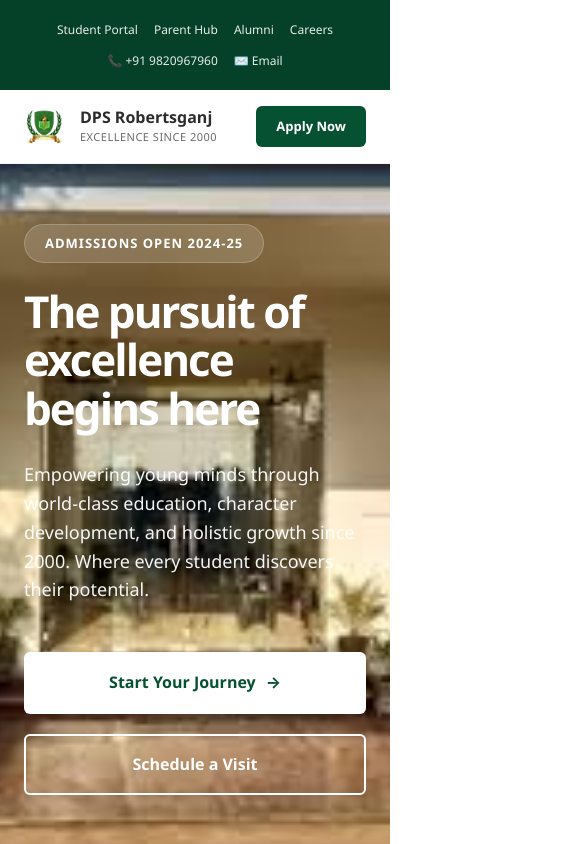
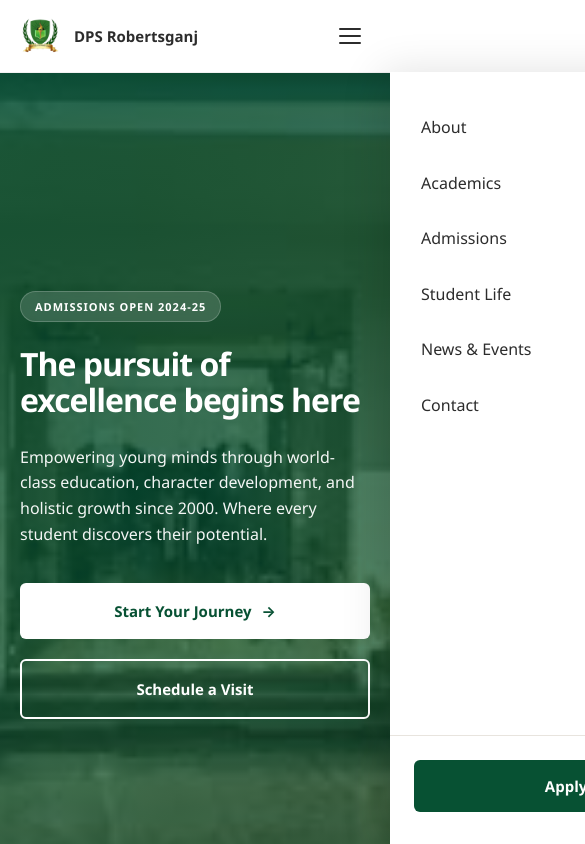
Before and after one commit to shagunverma-04/dpss-website, a React (Vite) app: page / in a window 390 px wide. Shown: the top 844 px of the page, 585 px wide, since content can reach past the window. Built offline with nearby package versions, Linux system fonts and the light colour scheme.

Commit message:
responsive-mobile

```diff
--- a/src/App.css
+++ b/src/App.css
@@ -62,16 +62,43 @@ body {
   margin: 0 auto 80px;
 }
 
+/* Tablet */
+@media (max-width: 1024px) {
+  .section-title {
+    font-size: 40px;
+  }
+
+  .section-header-center {
+    margin-bottom: 56px;
+  }
+}
+
+/* Mobile */
 @media (max-width: 768px) {
   .section-container {
-    padding: 0 24px;
+    padding: 0 20px;
   }
 
   .section-title {
-    font-size: 36px;
+    font-size: 30px;
+    letter-spacing: -0.5px;
   }
 
   .section-description {
-    font-size: 16px;
+    font-size: 15px;
+  }
+
+  .section-header-center {
+    margin-bottom: 40px;
   }
 }
+
+@media (max-width: 480px) {
+  .section-container {
+    padding: 0 16px;
+  }
+
+  .section-title {
+    font-size: 26px;
+  }
+}
--- a/src/components/Footer.css
+++ b/src/components/Footer.css
@@ -299,15 +299,23 @@
   }
 }
 
-@media (max-width: 768px) {
+@media (max-width: 860px) {
+  /* Stripe: scroll horizontally rather than wrap */
   .footer-top-stripe {
-    padding: 0 24px;
+    padding: 0;
     overflow-x: auto;
+    -webkit-overflow-scrolling: touch;
+    scrollbar-width: none;
+  }
+
+  .footer-top-stripe::-webkit-scrollbar {
+    display: none;
   }
 
   .footer-stripe-inner {
     justify-content: flex-start;
     min-width: max-content;
+    padding: 0 20px;
   }
 
   .footer-stripe-stat {
@@ -315,11 +323,17 @@
   }
 
   .stripe-num {
-    font-size: 24px;
+    font-size: 22px;
   }
 
+  .stripe-label {
+    font-size: 11px;
+  }
+}
+
+@media (max-width: 768px) {
   .footer-body {
-    padding: 60px 24px 48px;
+    padding: 56px 20px 44px;
   }
 
   .footer-grid {
@@ -328,12 +342,12 @@
   }
 
   .footer-bottom {
-    padding: 20px 24px;
+    padding: 20px;
   }
 
   .footer-bottom-inner {
     flex-direction: column;
-    gap: 10px;
+    gap: 8px;
     text-align: center;
   }
 
@@ -342,3 +356,17 @@
     flex-wrap: wrap;
   }
 }
+
+@media (max-width: 480px) {
+  .footer-logo-name {
+    font-size: 15px;
+  }
+
+  .footer-about-text {
+    font-size: 14px;
+  }
+
+  .footer-col-heading {
+    font-size: 12px;
+  }
+}
--- a/src/components/Header.css
+++ b/src/components/Header.css
@@ -1,37 +1,41 @@
+/* ===== Header ===== */
 .header {
   background: rgba(255, 255, 255, 0.98);
   backdrop-filter: blur(10px);
   position: sticky;
   top: 0;
   z-index: 1000;
-  border-bottom: 1px solid rgba(0,0,0,0.05);
-  transition: all 0.3s ease;
+  border-bottom: 1px solid rgba(0, 0, 0, 0.05);
+  transition: box-shadow 0.3s ease;
 }
 
 .header.scrolled {
-  box-shadow: 0 2px 20px rgba(0,0,0,0.08);
+  box-shadow: 0 2px 20px rgba(0, 0, 0, 0.08);
 }
 
 .header-container {
   max-width: 1400px;
   margin: 0 auto;
-  padding: 20px 40px;
+  padding: 0 40px;
+  height: 72px;
   display: flex;
   justify-content: space-between;
   align-items: center;
 }
 
+/* ===== Logo ===== */
 .logo {
   display: flex;
   align-items: center;
-  gap: 16px;
+  gap: 14px;
   text-decoration: none;
+  flex-shrink: 0;
 }
 
 .logo-mark {
-  width: 50px;
-  height: 50px;
-  border-radius: 12px;
+  width: 48px;
+  height: 48px;
+  border-radius: 10px;
   display: flex;
   align-items: center;
   justify-content: center;
@@ -50,7 +54,7 @@
 }
 
 .logo-name {
-  font-size: 18px;
+  font-size: 17px;
   font-weight: 700;
   color: var(--text-dark);
   line-height: 1.2;
@@ -63,9 +67,16 @@
   letter-spacing: 0.5px;
 }
 
+/* ===== Desktop nav ===== */
+.desktop-nav {
+  flex: 1;
+  display: flex;
+  justify-content: center;
+}
+
 .main-nav {
   display: flex;
-  gap: 40px;
+  gap: 36px;
   list-style: none;
   align-items: center;
 }
@@ -75,18 +86,37 @@
   color: var(--text-dark);
   font-weight: 500;
   font-size: 15px;
-  padding: 8px 0;
+  padding: 4px 0;
   display: block;
-  transition: color 0.3s;
+  transition: color 0.25s;
+  position: relative;
+}
+
+.main-nav > li > a::after {
+  content: '';
+  position: absolute;
+  bottom: -2px;
+  left: 0;
+  width: 0;
+  height: 2px;
+  background: var(--primary);
+  border-radius: 2px;
+  transition: width 0.25s ease;
+}
+
+.main-nav > li > a:hover::after,
+.main-nav > li > a.nav-active::after {
+  width: 100%;
 }
 
 .main-nav > li > a:hover,
 .main-nav > li > a.nav-active {
   color: var(--primary);
-  font-weight: 700;
+  font-weight: 600;
 }
 
-.header-cta {
+/* ===== Desktop CTA ===== */
+.desktop-cta {
   display: flex;
   gap: 16px;
   align-items: center;
@@ -95,12 +125,13 @@
 .btn-apply {
   background: var(--primary);
   color: white;
-  padding: 12px 28px;
+  padding: 11px 26px;
   border-radius: 6px;
   text-decoration: none;
   font-weight: 600;
   font-size: 14px;
-  transition: all 0.3s;
+  transition: background 0.25s, transform 0.2s, box-shadow 0.2s;
+  white-space: nowrap;
 }
 
 .btn-apply:hover {
@@ -109,27 +140,161 @@
   box-shadow: 0 4px 12px rgba(7, 81, 51, 0.3);
 }
 
-@media (max-width: 768px) {
+/* ===== Hamburger — hidden on desktop ===== */
+.hamburger {
+  display: none;
+  flex-direction: column;
+  justify-content: center;
+  align-items: center;
+  gap: 5px;
+  width: 40px;
+  height: 40px;
+  background: none;
+  border: none;
+  cursor: pointer;
+  padding: 6px;
+  border-radius: 8px;
+  transition: background 0.2s;
+  flex-shrink: 0;
+}
+
+.hamburger:hover {
+  background: var(--bg-light);
+}
+
+.hamburger span {
+  display: block;
+  width: 22px;
+  height: 2px;
+  background: var(--text-dark);
+  border-radius: 2px;
+  transition: transform 0.3s ease, opacity 0.3s ease, width 0.3s ease;
+  transform-origin: center;
+}
+
+/* Animate to X */
+.hamburger--open span:nth-child(1) {
+  transform: translateY(7px) rotate(45deg);
+}
+.hamburger--open span:nth-child(2) {
+  opacity: 0;
+  width: 0;
+}
+.hamburger--open span:nth-child(3) {
+  transform: translateY(-7px) rotate(-45deg);
+}
+
+/* ===== Mobile drawer ===== */
+.mobile-drawer {
+  position: fixed;
+  top: 72px;
+  right: 0;
+  width: 280px;
+  height: calc(100vh - 72px);
+  background: white;
+  z-index: 999;
+  display: flex;
+  flex-direction: column;
+  padding: 28px 0 32px;
+  transform: translateX(100%);
+  transition: transform 0.35s cubic-bezier(0.4, 0, 0.2, 1);
+  box-shadow: -8px 0 40px rgba(0, 0, 0, 0.12);
+  overflow-y: auto;
+}
+
+.mobile-drawer--open {
+  transform: translateX(0);
+}
+
+.mobile-nav {
+  list-style: none;
+  display: flex;
+  flex-direction: column;
+  flex: 1;
+}
+
+.mobile-nav li a {
+  display: block;
+  padding: 15px 28px;
+  font-size: 16px;
+  font-weight: 500;
+  color: var(--text-dark);
+  text-decoration: none;
+  border-left: 3px solid transparent;
+  transition: background 0.2s, color 0.2s, border-color 0.2s;
+}
+
+.mobile-nav li a:hover,
+.mobile-nav li a.nav-active {
+  background: var(--bg-light);
+  color: var(--primary);
+  border-left-color: var(--primary);
+}
+
+.mobile-drawer-footer {
+  padding: 0 24px;
+  padding-top: 24px;
+  border-top: 1px solid var(--border-light);
+}
+
+.btn-apply--mobile {
+  display: block;
+  text-align: center;
+  padding: 14px;
+  font-size: 15px;
+}
+
+/* ===== Backdrop ===== */
+.nav-backdrop {
+  position: fixed;
+  inset: 0;
+  top: 72px;
+  background: rgba(0, 0, 0, 0.4);
+  z-index: 998;
+  backdrop-filter: blur(2px);
+}
+
+/* ===== Responsive ===== */
+@media (max-width: 1024px) {
   .main-nav {
+    gap: 24px;
+  }
+
+  .main-nav > li > a {
+    font-size: 14px;
+  }
+}
+
+@media (max-width: 860px) {
+  .header-container {
+    padding: 0 20px;
+  }
+
+  .desktop-nav,
+  .desktop-cta {
     display: none;
   }
 
-  .header-container {
-    padding: 16px 24px;
+  .hamburger {
+    display: flex;
+  }
+}
+
+@media (max-width: 480px) {
+  .logo-name {
+    font-size: 15px;
+  }
+
+  .logo-tagline {
+    display: none;
   }
 
   .logo-mark {
     width: 40px;
     height: 40px;
-    font-size: 20px;
   }
 
-  .logo-name {
-    font-size: 16px;
-  }
-
-  .btn-apply {
-    padding: 10px 20px;
-    font-size: 13px;
+  .mobile-drawer {
+    width: 100%;
   }
 }
--- a/src/components/Header.jsx
+++ b/src/components/Header.jsx
@@ -3,15 +3,19 @@ import './Header.css';
 
 const Header = ({ currentPage, onNavigate }) => {
   const [scrolled, setScrolled] = useState(false);
+  const [menuOpen, setMenuOpen] = useState(false);
 
   useEffect(() => {
-    const handleScroll = () => {
-      setScrolled(window.scrollY > 50);
-    };
-
+    const handleScroll = () => setScrolled(window.scrollY > 50);
     window.addEventListener('scroll', handleScroll);
     return () => window.removeEventListener('scroll', handleScroll);
   }, []);
+
+  // Lock body scroll when mobile menu is open
+  useEffect(() => {
+    document.body.style.overflow = menuOpen ? 'hidden' : '';
+    return () => { document.body.style.overflow = ''; };
+  }, [menuOpen]);
 
   const navItems = [
     { text: 'About', page: 'home' },
@@ -19,37 +23,39 @@ const Header = ({ currentPage, onNavigate }) => {
     { text: 'Admissions', page: 'home' },
     { text: 'Student Life', page: 'home' },
     { text: 'News & Events', page: 'home' },
-    { text: 'Contact', page: 'home' }
+    { text: 'Contact', page: 'home' },
   ];
 
   const handleNav = (e, page) => {
     e.preventDefault();
     onNavigate(page);
+    setMenuOpen(false);
     window.scrollTo({ top: 0, behavior: 'smooth' });
   };
 
   return (
     <header className={`header ${scrolled ? 'scrolled' : ''}`}>
       <div className="header-container">
-        <a
-          href="#"
-          className="logo"
-          onClick={(e) => handleNav(e, 'home')}
-        >
-          <div className="logo-mark"><img src="/img/dpss-logo.png" alt="DPS Robertsganj" /></div>
+
+        {/* Logo */}
+        <a href="#" className="logo" onClick={(e) => handleNav(e, 'home')}>
+          <div className="logo-mark">
+            <img src="/img/dpss-logo.png" alt="DPS Robertsganj" />
+          </div>
           <div className="logo-text">
             <div className="logo-name">DPS Robertsganj</div>
             <div className="logo-tagline">Excellence Since 2000</div>
           </div>
         </a>
 
-        <nav>
+        {/* Desktop nav */}
+        <nav className="desktop-nav">
           <ul className="main-nav">
             {navItems.map((item, index) => (
               <li key={index}>
                 <a
                   href="#"
-                  className={currentPage === item.page && item.text === 'Academics' && currentPage === 'academics' ? 'nav-active' : ''}
+                  className={currentPage === 'academics' && item.page === 'academics' ? 'nav-active' : ''}
                   onClick={(e) => handleNav(e, item.page)}
                 >
                   {item.text}
@@ -59,10 +65,48 @@ const Header = ({ currentPage, onNavigate }) => {
           </ul>
         </nav>
 
-        <div className="header-cta">
+        {/* Desktop CTA */}
+        <div className="header-cta desktop-cta">
           <a href="#" className="btn-apply">Apply Now</a>
         </div>
+
+        {/* Hamburger button — mobile only */}
+        <button
+          className={`hamburger ${menuOpen ? 'hamburger--open' : ''}`}
+          onClick={() => setMenuOpen(!menuOpen)}
+          aria-label="Toggle menu"
+          aria-expanded={menuOpen}
+        >
+          <span />
+          <span />
+          <span />
+        </button>
       </div>
+
+      {/* Mobile drawer */}
+      <div className={`mobile-drawer ${menuOpen ? 'mobile-drawer--open' : ''}`}>
+        <ul className="mobile-nav">
+          {navItems.map((item, index) => (
+            <li key={index}>
+              <a
+                href="#"
+                className={currentPage === 'academics' && item.page === 'academics' ? 'nav-active' : ''}
+                onClick={(e) => handleNav(e, item.page)}
+              >
+                {item.text}
+              </a>
+            </li>
+          ))}
+        </ul>
+        <div className="mobile-drawer-footer">
+          <a href="#" className="btn-apply btn-apply--mobile" onClick={(e) => { e.preventDefault(); setMenuOpen(false); }}>
+            Apply Now
+          </a>
+        </div>
+      </div>
+
+      {/* Backdrop */}
+      {menuOpen && <div className="nav-backdrop" onClick={() => setMenuOpen(false)} />}
     </header>
   );
 };
--- a/src/components/Hero.css
+++ b/src/components/Hero.css
@@ -29,7 +29,7 @@
   width: 100%;
   height: 100%;
   background: linear-gradient(135deg, rgba(7, 81, 51, 0.85) 0%, rgba(7, 81, 51, 0.65) 100%);
-  z-index: 1.5;
+  z-index: 2;
 }
 
 .hero-content {
@@ -94,7 +94,7 @@
 
 .btn-hero-primary:hover {
   transform: translateY(-3px);
-  box-shadow: 0 12px 28px rgba(0,0,0,0.25);
+  box-shadow: 0 12px 28px rgba(0, 0, 0, 0.25);
 }
 
 .btn-hero-secondary {
@@ -114,22 +114,42 @@
   color: var(--primary);
 }
 
+/* Tablet */
+@media (max-width: 1024px) {
+  .hero-title {
+    font-size: 56px;
+  }
+
+  .hero-subtitle {
+    font-size: 20px;
+  }
+}
+
+/* Mobile */
 @media (max-width: 768px) {
   .hero {
     height: auto;
-    min-height: 500px;
+    min-height: 100svh;
+    padding-bottom: 60px;
   }
 
   .hero-content {
-    padding: 60px 24px;
+    padding: 80px 20px 0;
   }
 
   .hero-title {
-    font-size: 44px;
+    font-size: 38px;
+    letter-spacing: -1px;
   }
 
   .hero-subtitle {
-    font-size: 18px;
+    font-size: 16px;
+    margin-bottom: 36px;
+  }
+
+  .hero-badge {
+    font-size: 11px;
+    padding: 6px 14px;
   }
 
   .hero-actions {
@@ -141,5 +161,13 @@
   .btn-hero-secondary {
     text-align: center;
     justify-content: center;
+    padding: 16px 24px;
+    font-size: 15px;
   }
 }
+
+@media (max-width: 480px) {
+  .hero-title {
+    font-size: 32px;
+  }
+}
--- a/src/components/UtilityBar.css
+++ b/src/components/UtilityBar.css
@@ -30,20 +30,8 @@
   opacity: 1;
 }
 
-@media (max-width: 768px) {
-  .utility-container {
-    flex-direction: column;
-    gap: 12px;
-    padding: 12px 24px;
-  }
-
-  .utility-links {
-    gap: 16px;
-    flex-wrap: wrap;
-    justify-content: center;
-  }
-
-  .utility-links a {
-    font-size: 12px;
+@media (max-width: 860px) {
+  .utility-bar {
+    display: none;
   }
 }
--- a/src/components/WelcomeSection.css
+++ b/src/components/WelcomeSection.css
@@ -96,3 +96,32 @@
     bottom: 20px;
   }
 }
+
+@media (max-width: 768px) {
+  .welcome-section {
+    padding: 64px 20px;
+  }
+
+  .welcome-grid {
+    gap: 48px;
+  }
+
+  /* Keep badge inside image, smaller */
+  .welcome-badge {
+    right: 12px;
+    bottom: 12px;
+    padding: 20px;
+  }
+
+  .badge-number {
+    font-size: 36px;
+  }
+
+  .badge-text {
+    font-size: 12px;
+  }
+
+  .feature-content h3 {
+    font-size: 17px;
+  }
+}
--- a/src/pages/AcademicPage.css
+++ b/src/pages/AcademicPage.css
@@ -351,6 +351,8 @@
 }
 
 /* ===== Responsive ===== */
+
+/* Tablet */
 @media (max-width: 1100px) {
   .cert-grid {
     grid-template-columns: repeat(2, 1fr);
@@ -361,13 +363,14 @@
   }
 }
 
+/* Large mobile / small tablet */
 @media (max-width: 900px) {
   .fee-layout {
     grid-template-columns: 1fr;
   }
 
   .fee-photo {
-    height: 300px;
+    height: 280px;
   }
 
   .curriculum-card {
@@ -380,32 +383,43 @@
   }
 
   .curriculum-photo-wrap {
-    height: 260px;
+    height: 240px;
   }
 
   .curriculum-body,
   .curriculum-card--reverse .curriculum-body {
-    padding: 32px 32px;
+    padding: 28px 28px 32px;
     border-top: 4px solid;
-  }
-
-}
-
-@media (max-width: 768px) {
-  .academic-hero {
-    height: 480px;
-  }
-
-  .academic-hero-title {
-    font-size: 38px;
-  }
-
-  .academic-hero-sub {
-    font-size: 16px;
   }
 
   .academic-section {
     padding: 72px 0;
+  }
+}
+
+/* Mobile */
+@media (max-width: 768px) {
+  .academic-hero {
+    height: auto;
+    min-height: 420px;
+    padding: 100px 0 60px;
+  }
+
+  .academic-hero-title {
+    font-size: 34px;
+    letter-spacing: -1px;
+  }
+
+  .academic-hero-sub {
+    font-size: 15px;
+  }
+
+  .academic-section {
+    padding: 60px 0;
+  }
+
+  .section-header-left {
+    margin-bottom: 36px;
   }
 
   .cert-grid {
@@ -418,11 +432,36 @@
 
   .fee-banner {
     flex-direction: column;
-    gap: 16px;
-    padding: 24px;
+    gap: 14px;
+    padding: 20px;
   }
 
-  .guidelines-photo-col {
-    grid-template-columns: 1fr;
+  .curriculum-photo-wrap {
+    height: 200px;
+  }
+
+  .curriculum-body,
+  .curriculum-card--reverse .curriculum-body {
+    padding: 24px 20px 28px;
+  }
+
+  .curriculum-level {
+    font-size: 22px;
   }
 }
+
+/* Small mobile */
+@media (max-width: 480px) {
+  .academic-hero-title {
+    font-size: 28px;
+  }
+
+  .cert-card {
+    padding: 28px 24px;
+  }
+
+  .guideline-item {
+    padding: 16px 18px;
+    gap: 12px;
+  }
+}
```
